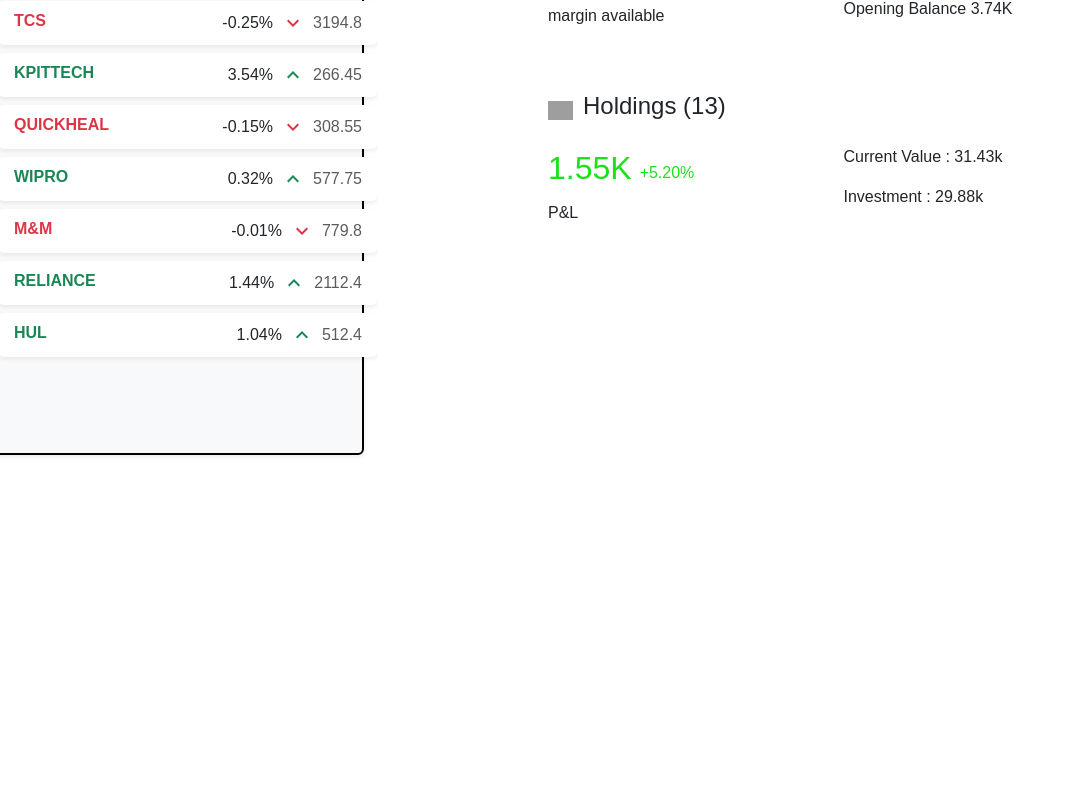
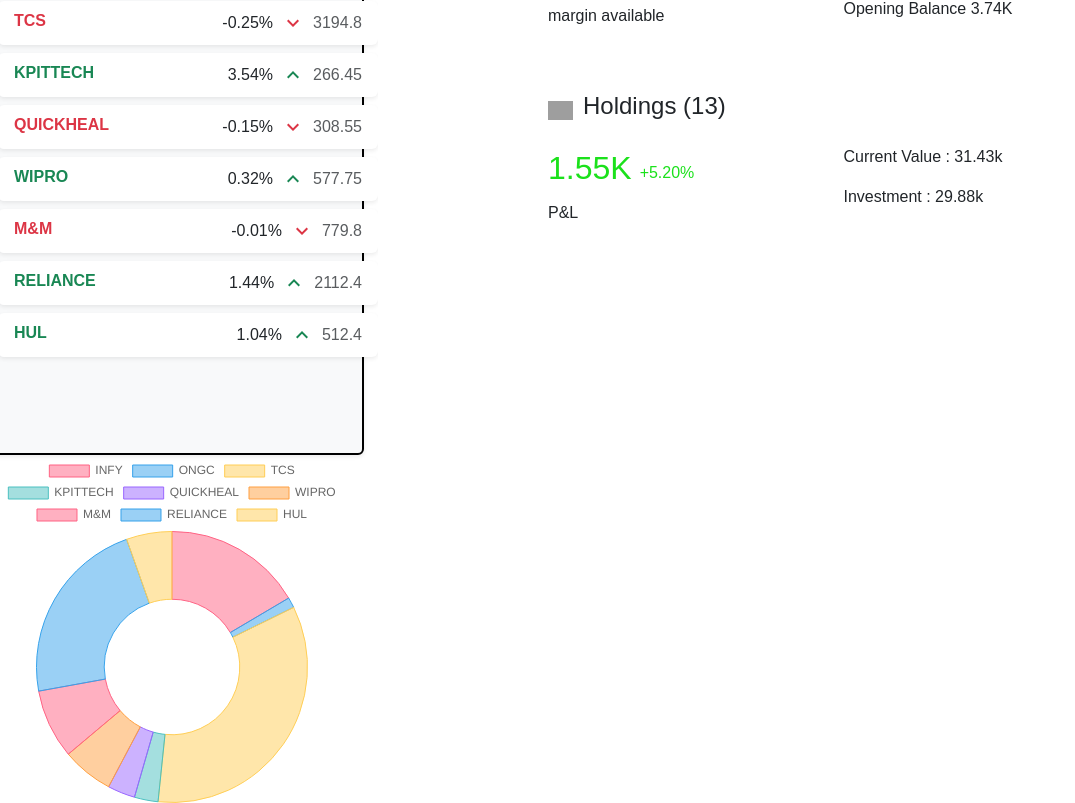
Before and after one commit to Yashwanth-raju005/Zerodha_Clone, a React (Vite) app in the folder FrontEnd/: page /dashhome in a window 1280 px wide. Shown: the part 325-1128 px from the top of the page, without its empty margins (0-1075 px from the left). Before the commit the page ends 804 px from the top, so only its background shows below. Built offline with nearby package versions, Linux system fonts and the light colour scheme; grey boxes are pictures that could not be loaded.

Commit message:
included the graph

```diff
--- a/FrontEnd/package.json
+++ b/FrontEnd/package.json
@@ -12,9 +12,12 @@
   "dependencies": {
     "@emotion/react": "^11.14.0",
     "@emotion/styled": "^11.14.0",
-    "@mui/material": "^7.1.0",
+    "@mui/icons-material": "^7.1.1",
+    "@mui/material": "^7.1.1",
     "axios": "^1.9.0",
+    "chart.js": "^4.4.9",
     "react": "^19.1.0",
+    "react-chartjs-2": "^5.3.0",
     "react-dom": "^19.1.0",
     "react-router-dom": "^7.6.2"
   },
--- /dev/null
+++ b/FrontEnd/src/components/DonutGraph.jsx
@@ -0,0 +1,11 @@
+import React from 'react';
+import { Chart as ChartJS, ArcElement, Tooltip, Legend } from 'chart.js';
+import { Doughnut } from 'react-chartjs-2';
+
+ChartJS.register(ArcElement, Tooltip, Legend);
+
+
+
+export function DonutGraph({data}) {
+  return <Doughnut data={data} />;
+}
--- a/FrontEnd/src/components/Holdings.jsx
+++ b/FrontEnd/src/components/Holdings.jsx
@@ -4,6 +4,7 @@
 import { useState, useEffect } from "react";
 
 import axios from "axios";
+import { VerticalGraph } from "./VerticalGraph";
 
 // import { holdings } from "../data/data";
 
@@ -11,20 +12,35 @@
   const [allHold, setAllHold] = useState([]);
 
   useEffect(() => {
-    axios.get('http://localhost:8080/allHoldings')
-    .then((res)=>{
+    axios
+      .get("http://localhost:8080/allHoldings")
+      .then((res) => {
         console.log(res.data);
 
-      setAllHold(res.data)
+        setAllHold(res.data);
       })
-    .catch((e)=>{
-      console.log("Error : ",e);
-    })
+      .catch((e) => {
+        console.log("Error : ", e);
+      });
   }, []);
 
-  // const data = holdings;
+  // const data = allHold;
+
+  const labels = allHold.map((subArray) => subArray["name"]);
+
+  const data = {
+    labels,
+    datasets: [
+      {
+        label: "Stock Price",
+        data: allHold.map((stock) => stock.price),
+        backgroundColor: "rgba(255,99,132,0.5)",
+      },
+    ],
+  };
 
   return (
+    <>
       <div className="holdings-container">
         <div className="holdings-title">Holdings ({allHold.length})</div>
         <div className="holdings-table">
@@ -91,6 +107,10 @@
           </div>
         </div>
       </div>
+
+        <VerticalGraph data={data} />
+
+    </>
   );
 };
 
--- /dev/null
+++ b/FrontEnd/src/components/VerticalGraph.jsx
@@ -0,0 +1,41 @@
+import React from "react";
+import {
+  Chart as ChartJS,
+  CategoryScale,
+  LinearScale,
+  BarElement,
+  Title,
+  Tooltip,
+  Legend,
+} from "chart.js";
+import { Bar } from "react-chartjs-2";
+
+ChartJS.register(
+  CategoryScale,
+  LinearScale,
+  BarElement,
+  Title,
+  Tooltip,
+  Legend
+);
+
+export const options = {
+  responsive: true,
+  plugins: {
+    legend: {
+      position: "top",
+    },
+    title: {
+      display: true,
+      text: "Holdings",
+    },
+  },
+};
+
+export function VerticalGraph({ data }) {
+  return (
+    <div style={{ height: '500px', width: '150%' , marginLeft:"-190px" , marginTop:"40px" }}>
+      <Bar options={{options ,maintainAspectRatio: false}} data={data}  />
+    </div>
+  );
+}
--- a/FrontEnd/src/components/WatchList.jsx
+++ b/FrontEnd/src/components/WatchList.jsx
@@ -8,11 +8,41 @@
   MoreHoriz,
 } from "@mui/icons-material";
 
-import { watchlist } from '../data/data'
+import { watchlist } from "../data/data";
 
 import Grow from "@mui/material/Grow";
+import { DonutGraph } from "./DonutGraph";
+
+const labels = watchlist.map((subArray) => subArray["name"]);
 
 const WatchList = () => {
+  const data = {
+    labels,
+    datasets: [
+      {
+        label: "Price",
+        data: watchlist.map((stock) => stock.price),
+        backgroundColor: [
+          "rgba(255, 99, 132, 0.5)",
+          "rgba(54, 162, 235, 0.5)",
+          "rgba(255, 206, 86, 0.5)",
+          "rgba(75, 192, 192, 0.5)",
+          "rgba(153, 102, 255, 0.5)",
+          "rgba(255, 159, 64, 0.5)",
+        ],
+        borderColor: [
+          "rgba(255, 99, 132, 1)",
+          "rgba(54, 162, 235, 1)",
+          "rgba(255, 206, 86, 1)",
+          "rgba(75, 192, 192, 1)",
+          "rgba(153, 102, 255, 1)",
+          "rgba(255, 159, 64, 1)",
+        ],
+        borderWidth: 1,
+      },
+    ],
+  };
+
   return (
     <div className="container my-4 p-3 bg-light rounded shadow-sm watchlist-container">
       <div className="d-flex justify-content-between align-items-center mb-3 search-container">
@@ -33,6 +63,10 @@
           return <WatchListItem stock={stock} key={index} />;
         })}
       </ul>
+
+      <div style={{marginTop:"90px"}}>
+        <DonutGraph data={data} />
+      </div>
     </div>
   );
 };
```
Also changed, not shown: FrontEnd/src/landing_page/About/Team.jsx (+7 -7 lines), 1 other file (tests, documents, lock files or other folders). Lines whose indentation alone changed are shown as unchanged.
